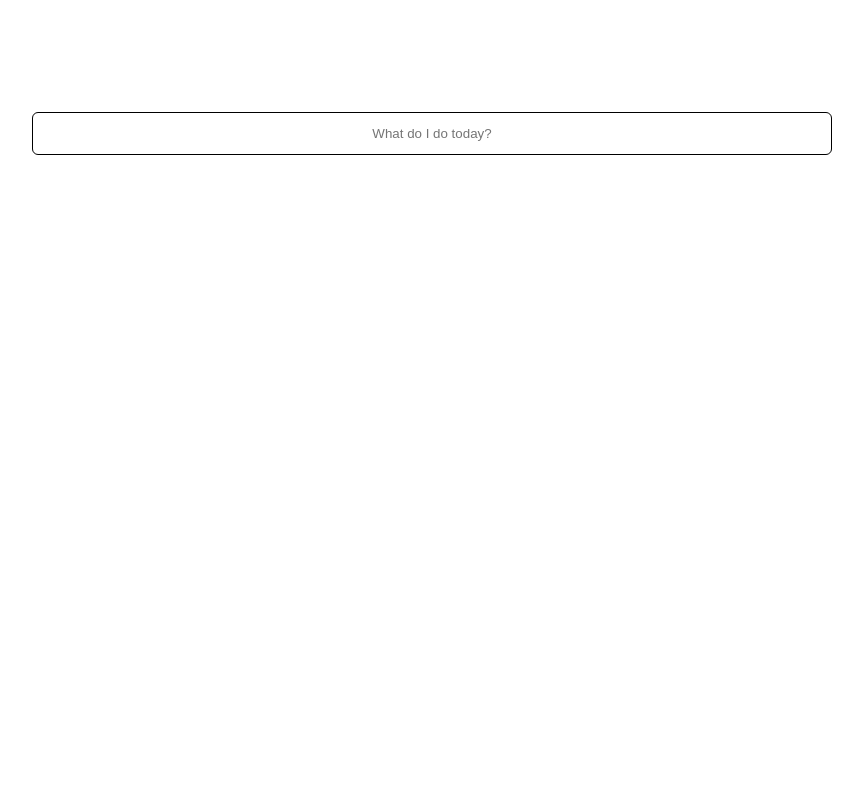
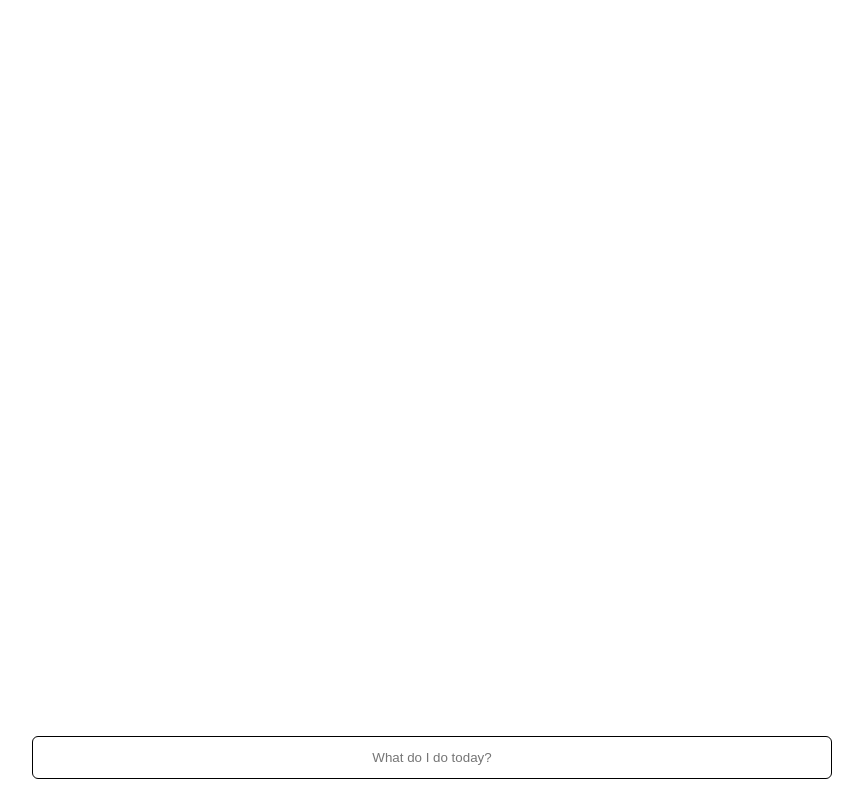
Before and after one commit to chawza/todolist-vue, a Vue app: page / in a window 1280 px wide. Shown: the whole page, without its empty margins (208-1071 px from the left). Built offline with nearby package versions, Linux system fonts and the light colour scheme.

Commit message:
fix and add log

```diff
--- a/src/pages/TodoPage.vue
+++ b/src/pages/TodoPage.vue
@@ -1,8 +1,10 @@
 <template>
   <div class="page-container">
     <div class="content-area">
-      <div class="task-board" v-if="todos.length > 0">
-        <TaskList v-for="(todo, index) in todos" :key="index" :taskData="todo" />
+      <div class="task-board">
+        <template v-if="todos.length > 0">
+          <TaskList v-for="(todo, index) in todos" :key="index" :taskData="todo" />
+        </template>
       </div>
       <div class="bottom-bar">
         <NewTaskInput />
@@ -61,6 +63,7 @@ export default {
 }
 
 .bottom-bar {
-  margin-top: 1em;
+  position: sticky;
+  margin-bottom: 1em;
 }
 </style>
```
Also changed, not shown: 1 other file (tests, documents, lock files or other folders).
